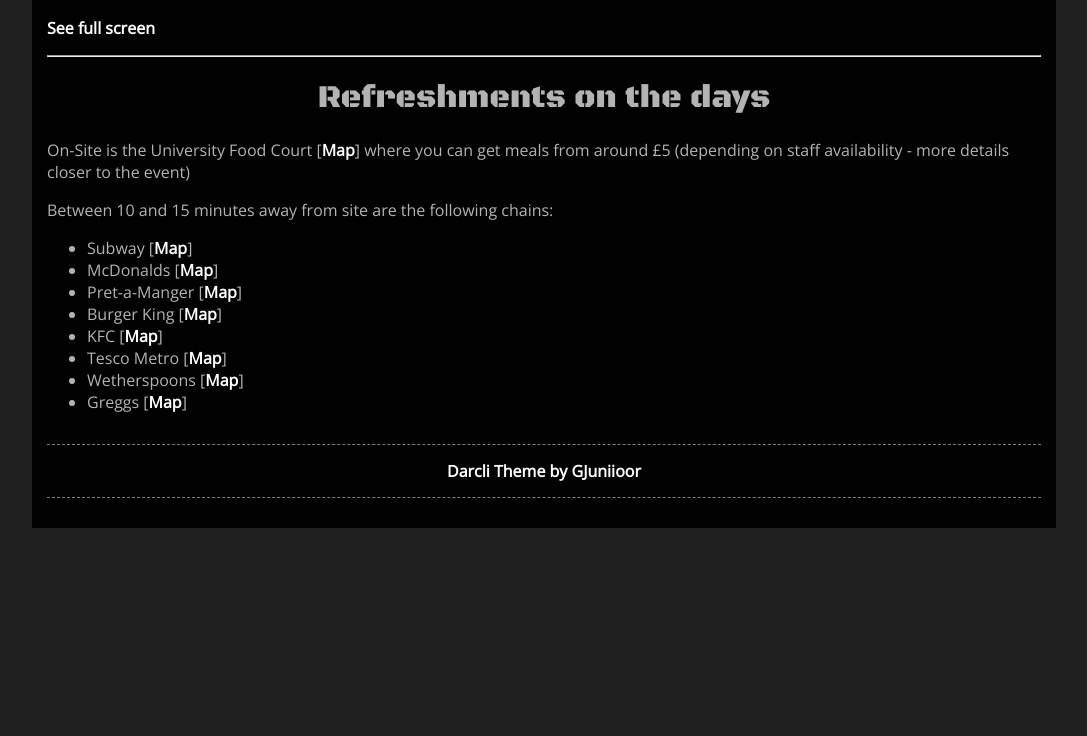
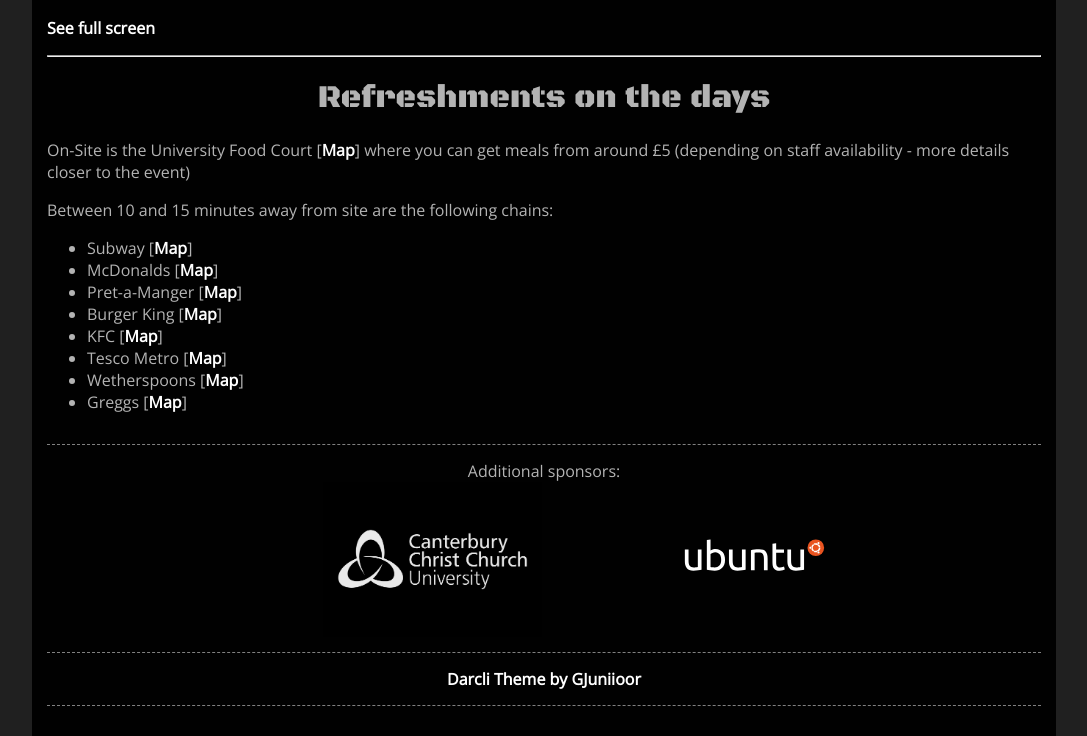
Before and after one commit to thearduinoguy/oggcamp.github.io, a Jekyll site: the page built from venue.md, in a window 1280 px wide and 900 px high, scrolled down 1264 px, cut to the strip 164-900 px from the top of the window. Shown: the whole strip, without its empty margins (96-1183 px from the left). Built offline with Jekyll 4.4.1, drawn with Linux system fonts in a browser that asks for light colours; before the commit the page ends 1956 px from its top, so only the background shows below that.

Commit message:
Update footer.html

```diff
--- a/_includes/footer.html
+++ b/_includes/footer.html
@@ -1 +1,8 @@
-<footer><a href="https://github.com/gjuniioor/darcli">Darcli Theme by GJuniioor</a></footer>
+<footer>
+Additional sponsors:<br>
+  <a href="https://www.canterbury.ac.uk/conferences/conferences.aspx"><img style="width: 22%; vertical-align: top" src="/assets/img/sponsors/CCCU-logo-white-on-black.png"></a>
+  <a href="https://ubuntu.com"><img style="width: 22%; vertical-align: top" src="/assets/img/sponsors/ubuntu_white-orange_hex.svg"></a>
+<!--   <a href="https://suse.com"><img style="width: 22%; vertical-align: top" src="/assets/img/sponsors/SUSE-official-logo-white.svg"></a> -->
+</footer><footer>
+<a href="https://github.com/gjuniioor/darcli">Darcli Theme by GJuniioor</a>
+</footer>
```
